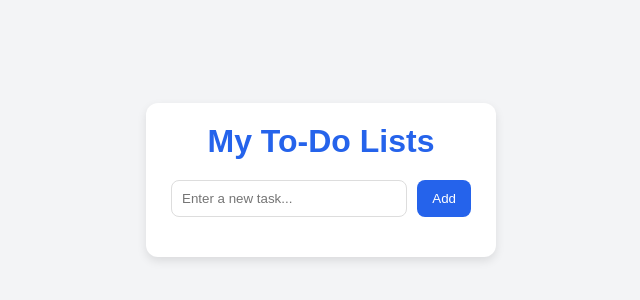
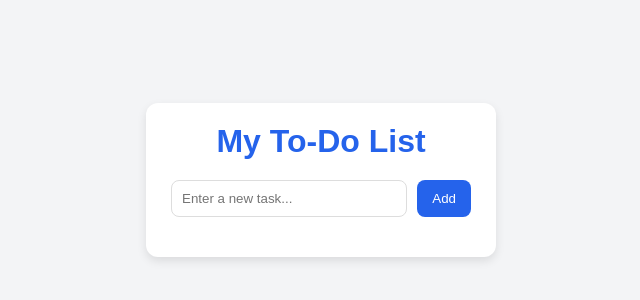
Before and after one commit to ceefrosh/PORTFOLIO, a plain HTML site: page index.html in a window 1280 px wide. Shown: the part 220-520 px from the top of the page, without its empty margins (319-959 px from the left). Drawn offline with Linux system fonts and the light colour scheme.

Commit message:
Fix heading to singular "To-Do List" in index.html

```diff
--- a/index.html
+++ b/index.html
@@ -8,7 +8,7 @@
 </head>
 <body>
   <div class="todo-container">
-    <h1>My To-Do Lists</h1>
+    <h1>My To-Do List</h1>
 
     <!-- Input Area -->
     <div class="input-section">
```
